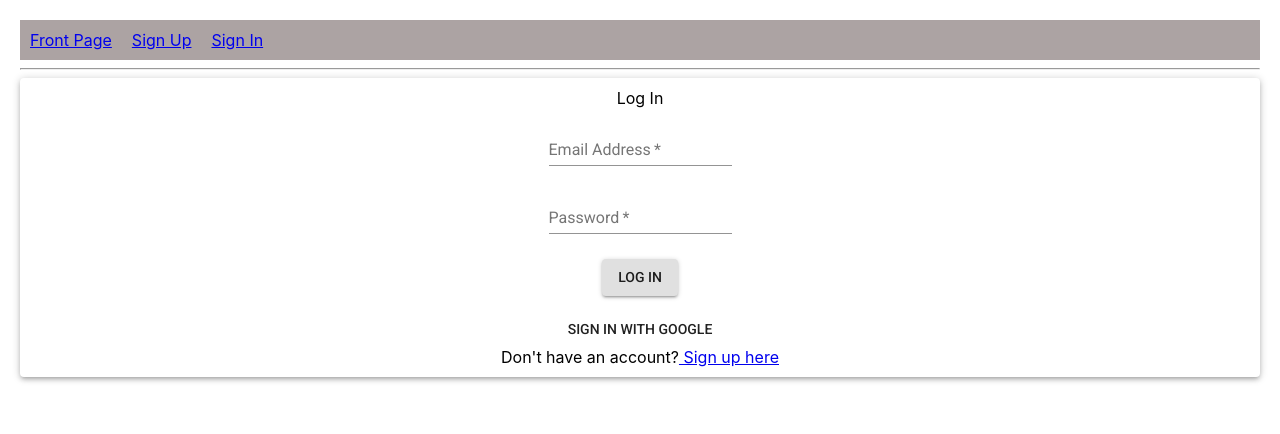
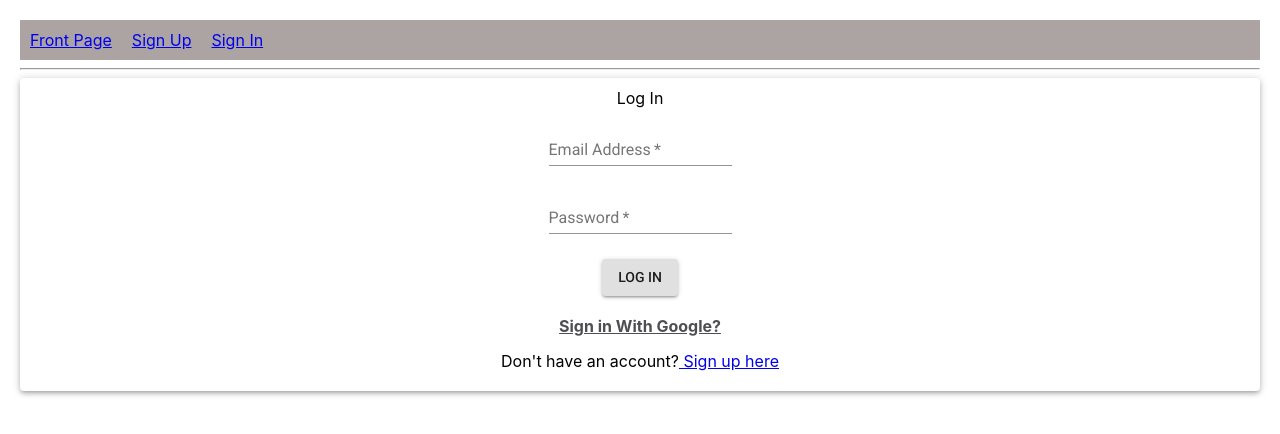
Before and after one commit to chialuka/authApp, a React (Create React App) app in the folder client/: page /signin in a window 1280 px wide. Shown: the top 434 px of the page. Built offline with nearby package versions, Linux system fonts and the light colour scheme.

Commit message:
use link for google signin

```diff
--- a/client/src/Routes/router.js
+++ b/client/src/Routes/router.js
@@ -3,10 +3,10 @@ import { Link } from "react-router-dom";
 import SignOut from "../Users/signout";
 
 const Routes = ({ token }) => (
-  <div>{token.length ? <RouterAuth token={token}/> : <RouterNonAuth />}</div>
+  <div>{token.length ? <RouterAuth token={token} /> : <RouterNonAuth />}</div>
 );
 
-const RouterAuth = (token) => (
+const RouterAuth = token => (
   <div className="routes">
     <div className="link">
       <Link to="/">Front Page</Link>
@@ -14,7 +14,9 @@ const RouterAuth = (token) => (
     <div className="link">
       <Link to="/home">Home</Link>
     </div>
-    <SignOut token={token} className="link"/>
+    <div className="link">
+      <SignOut token={token} />
+    </div>
   </div>
 );
 
--- a/client/src/Users/signin.js
+++ b/client/src/Users/signin.js
@@ -3,7 +3,7 @@ import axios from "axios";
 import TextField from "@material-ui/core/TextField";
 import Button from "@material-ui/core/Button";
 import Paper from "@material-ui/core/Paper";
-import { withRouter } from "react-router-dom";
+import { withRouter, Link } from "react-router-dom";
 import { SignUpLink } from "./signup";
 
 const SignInPage = props => (
@@ -53,19 +53,6 @@ class SignInForm extends Component {
       });
   };
 
-  signInWithGoogle = e => {
-    e.preventDefault();
-    //window.location.href = "/api/auth/google";
-    axios
-      .get("/api/auth/google")
-      .then(res => {
-        console.log(res);
-      })
-      .catch(err => {
-        console.log(err);
-      });
-  };
-
   render() {
     const { email, password, error } = this.state;
     return (
@@ -99,9 +86,12 @@ class SignInForm extends Component {
             Log In
           </Button>
           <div>{error && <div>{error.message}</div>}</div>
-          <div className="googleSignIn">
-            <Button onClick={this.signInWithGoogle} className="button">Sign in With Google</Button>
-          </div>
+          <a
+            href="http://localhost:7000/api/auth/google"
+            className="googleSignIn"
+          >
+            Sign in With Google?
+          </a>
           <SignUpLink />
         </Paper>
       </div>
@@ -109,8 +99,14 @@ class SignInForm extends Component {
   }
 }
 
+const SignInLink = () => (
+  <div className="signInLink">
+    Have an account? <Link to="/signin">Login</Link>
+  </div>
+);
+
 const SignIn = withRouter(SignInForm);
 
 export default SignInPage;
 
-export { SignIn };
+export { SignIn, SignInLink };
--- a/client/src/Users/signout.js
+++ b/client/src/Users/signout.js
@@ -1,5 +1,4 @@
 import React from "react";
-import Button from "@material-ui/core/Button";
 import jwt_decode from "jwt-decode";
 
 const SignOut = ({ token }) => {
@@ -12,7 +11,7 @@ const SignOut = ({ token }) => {
     window.location.href = "/";
   };
   if (decodedToken.exp < currentTime) return logOut();
-  return <Button onClick={logOut}>Sign Out</Button>;
+  return <div onClick={logOut} className="signOut">Sign Out</div>;
 };
 
 export default SignOut;
--- a/client/src/Users/signup.js
+++ b/client/src/Users/signup.js
@@ -4,6 +4,7 @@ import { withRouter, Link } from "react-router-dom";
 import TextField from "@material-ui/core/TextField";
 import Button from "@material-ui/core/Button";
 import Paper from "@material-ui/core/Paper";
+import { SignInLink } from "./signin";
 
 const SignUpPage = () => (
   <div>
@@ -108,6 +109,7 @@ class SignUpForm extends Component {
             Create Account
           </Button>
           <div>{error && <p>{error.message}</p>}</div>
+          <SignInLink />
         </Paper>
       </div>
     );
@@ -115,7 +117,7 @@ class SignUpForm extends Component {
 }
 
 const SignUpLink = () => (
-  <div>
+  <div className="signUpLink">
     Don't have an account?<Link to="/signup"> Sign up here</Link>
   </div>
 );
--- a/client/src/index.css
+++ b/client/src/index.css
@@ -29,3 +29,28 @@ code {
 .link {
   padding: 10px;
 }
+
+.signOut {
+  cursor: pointer;
+  color: rgb(80, 9, 146)
+}
+
+.googleSignIn {
+  cursor: pointer;
+  padding: 5px;
+  font-weight: bold;
+  color: #4e4e53
+}
+
+.googleSignIn:hover {
+  background-color: #e2d9e2;
+  font-weight: bolder;
+}
+
+.signUpLink {
+  padding: 10px;
+}
+
+.signInLink {
+  padding: 10px;
+}
```
Also changed, not shown: 2 other files (tests, documents, lock files or other folders).
